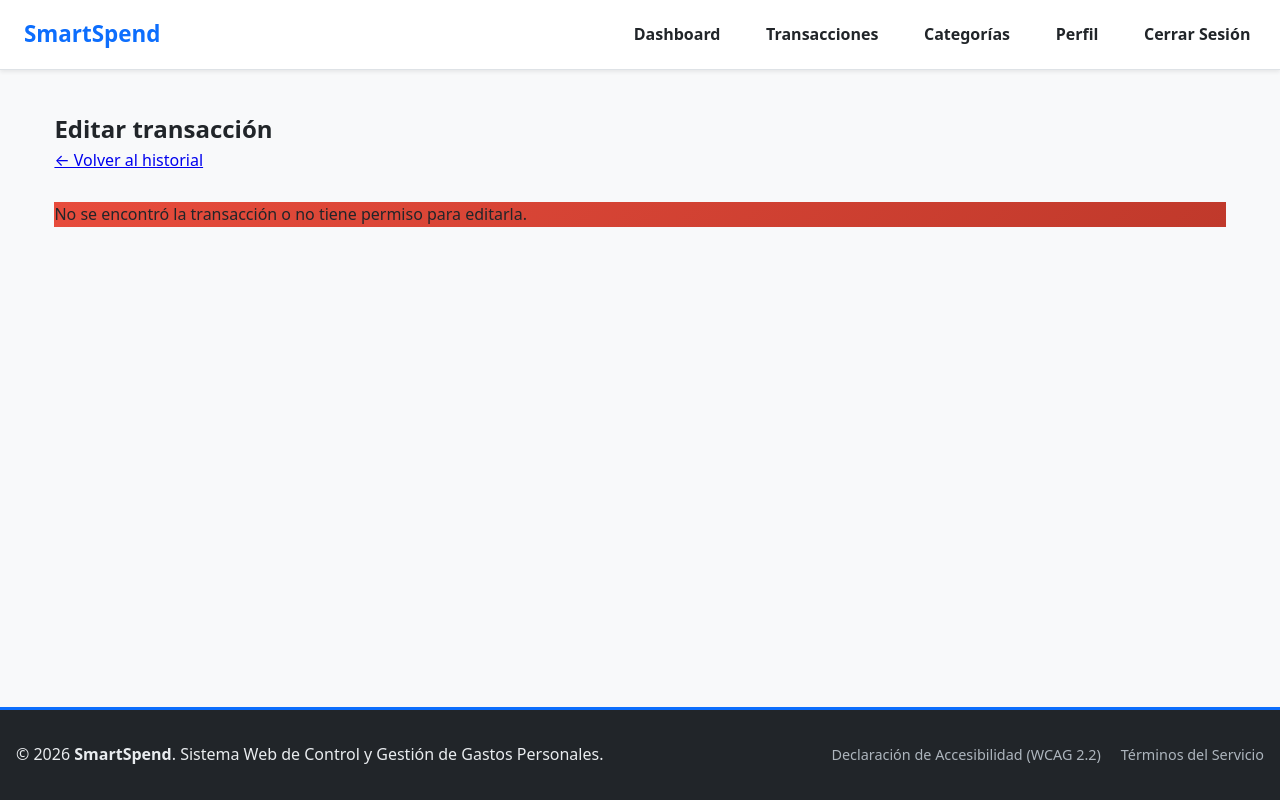
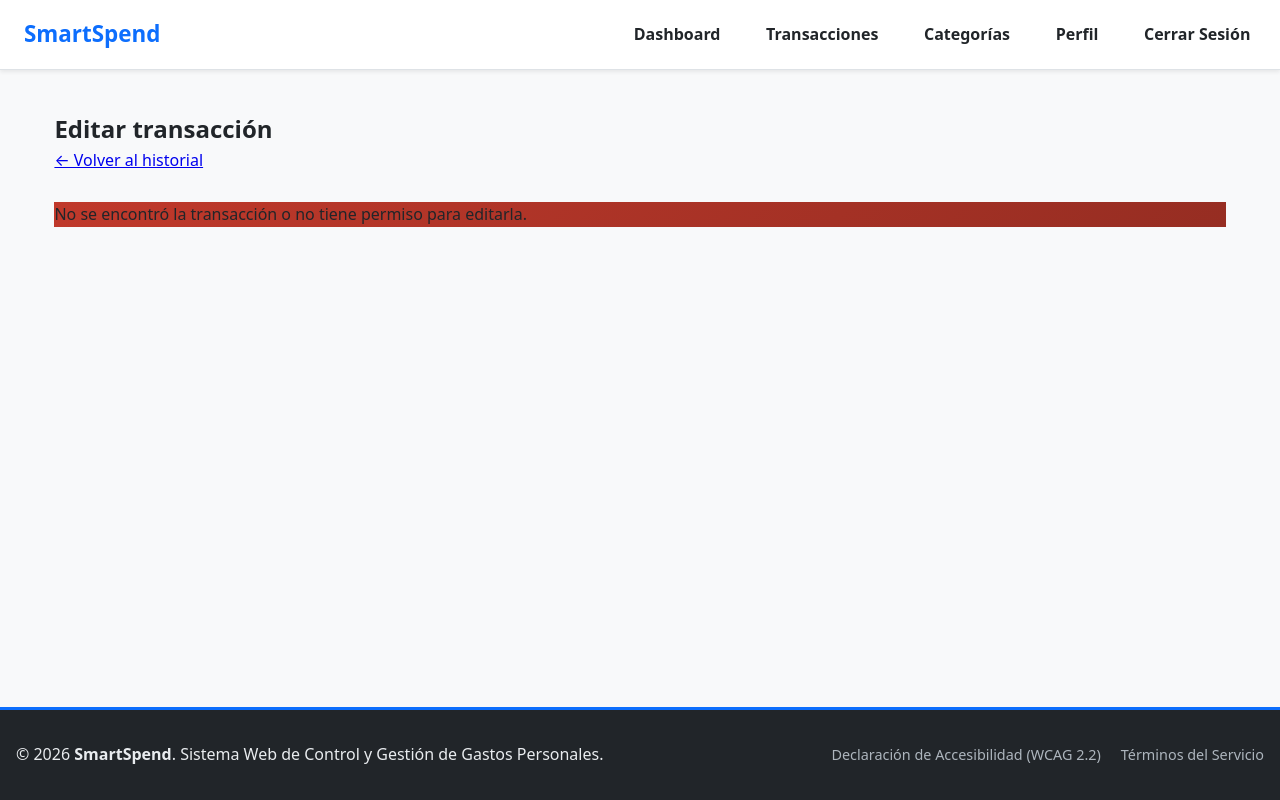
Before and after one commit to AlejandroTipantunaV/smartspend, a PHP site: page /views/edit_transaction.php in a window 1280 px wide. Run offline with PHP 8.4, Linux system fonts and the light colour scheme; the visitor is signed in with stand-in values (Sample User, id 1); data comes from the database, SQL or seed files in the repository; some libraries are stand-ins or nearby versions.

Commit message:
( fix ) : mejoras revisadas con wave

```diff
--- a/assets/css/alerts.css
+++ b/assets/css/alerts.css
@@ -77,10 +77,11 @@
     }
 }
 
-.alert-success { background: linear-gradient(135deg, #2ecc71, #27ae60); }
-.alert-danger  { background: linear-gradient(135deg, #e74c3c, #c0392b); }
-.alert-info    { background: linear-gradient(135deg, #3498db, #2980b9); }
-.alert-warning { background: linear-gradient(135deg, #f1c40f, #f39c12); }
+/* Modificado para cumplir contraste alto WCAG 2.2 (mínimo 4.5:1 con texto blanco) */
+.alert-success { background: linear-gradient(135deg, #1e7e34, #145a23); }
+.alert-danger  { background: linear-gradient(135deg, #c0392b, #962d22); }
+.alert-info    { background: linear-gradient(135deg, #1d6fa5, #14496b); }
+.alert-warning { background: linear-gradient(135deg, #b58100, #7a5700); }
 
 .alert-icon-container {
     width: 36px;
--- a/assets/css/variables.css
+++ b/assets/css/variables.css
@@ -5,9 +5,9 @@
     --primary-light: #e7f1ff;
 
     /* Colores semánticos */
-    --secondary-color: #198754;
+    --secondary-color: #0f5132;
     --secondary-light: #d1e7dd;
-    --danger-color: #dc3545;
+    --danger-color: #842029;
     --danger-light: #f8d7da;
     --warning-color: #ffc107;
     --warning-light: #fff3cd;
@@ -21,7 +21,7 @@
     /* Bordes y texto */
     --border-color: #dee2e6;
     --text-main: #212529;
-    --text-muted: #6c757d;
+    --text-muted: #4b5563;
     --text-white: #ffffff;
 
     /* Focus ring (WCAG 2.2) */
--- a/views/category/index.php
+++ b/views/category/index.php
@@ -32,7 +32,7 @@ include __DIR__ . '/../../includes/header.php';
 <!-- Categories List -->
 <section class="card-panel" aria-labelledby="historial-title">
     <div class="section-toolbar">
-        <h3 id="historial-title">Mis Categorías</h3>
+        <h2 id="historial-title">Mis Categorías</h2>
     </div>
 
     <?php if (empty($categorias)): ?>
--- a/views/transactions.php
+++ b/views/transactions.php
@@ -31,7 +31,7 @@ include __DIR__ . '/../includes/header.php';
 <?php include __DIR__ . '/partials/flash.php'; ?>
 
 <section class="card-panel" aria-labelledby="form-title">
-    <h3 id="form-title">Agregar transacción</h3>
+    <h2 id="form-title">Agregar transacción</h2>
     <?php
     $formAction = $basePath . 'controllers/TransactionController.php?action=store';
     $submitLabel = 'Guardar transacción';
```
